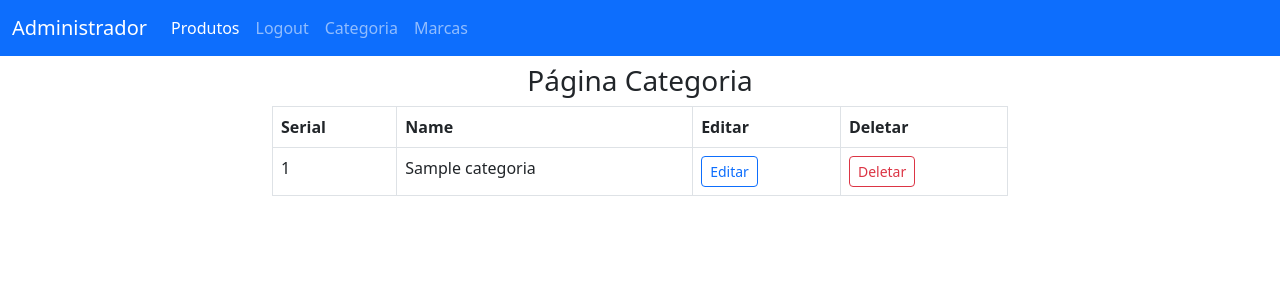
After one commit to MateusdiSousa/loja_python, a Flask app: page /categoria in a window 1280 px wide. The commit adds this page. Shown: the top 300 px of the page. Run offline with Flask 3, Linux system fonts and the light colour scheme; the visitor is signed in with stand-in values (Sample User, id 1); tables that the repository leaves empty hold one stand-in row (values such as "Sample post"); parts of the project's set-up code (start-up, migrations or seed data) failed here and were passed over; some libraries are stand-ins or nearby versions.

Commit message:
feat: edit de categorias e produtos

```diff
--- a/loja/admin/rotas.py
+++ b/loja/admin/rotas.py
@@ -1,7 +1,8 @@
 from flask import render_template, request, url_for, redirect, flash, session
-from loja.produtos.models import Ad_produtos, Marca, Categoria
+from loja.produtos.models import Ad_produtos, Categoria, Marca
 from loja import app, db, photos
-from .forms import RegistrationForm, LoginForm, EditProduto
+from .forms import RegistrationForm, LoginForm
+from ..produtos.forms import Addprodutos
 from .models import user
 from loja import bcrypt
 import os, secrets
@@ -54,6 +55,9 @@ def logout():
 
 @app.route('/delete/produto/<int:id>', methods=['GET', 'POST'])
 def delete_produto(id):
+    if not session.get('email'):
+        flash("Realize o login para acessar a página",'primary')
+        return redirect(url_for('login'))
     produto = Ad_produtos.query.filter_by(id = id).first()
     db.session.delete(produto)
     db.session.commit()
@@ -65,7 +69,7 @@ def edit_produto(id):
         flash("Realize o login para acessar a página",'primary')
         return redirect(url_for('login'))
 
-    form = EditProduto(request.form)
+    form = Addprodutos(request.form)
     marca = Marca.query.all()
     categoria = Categoria.query.all()
     #PEGANDO AS IMAGENS DO FORMS
@@ -95,3 +99,48 @@ def edit_produto(id):
         db.session.commit()
         return redirect(url_for("admin"))
     return render_template('admin/edit.html',produto = produto, form = form, marcas = marca, categorias = categoria, title = 'Edição de Produto')
+
+@app.route('/categoria')
+def categoria():
+    if not session.get('email'):
+        flash("Realize o login para acessar a página",'primary')
+        return redirect(url_for('login'))
+    categoria = Categoria.query.order_by(Categoria.id).all()
+
+    return render_template('admin/marca.html', title='Página Categoria', categorias = categoria)
+
+@app.route('/att_categoria<int:id>', methods=['GET', 'POST'])
+def att_categoria(id):
+    if not session.get("email"):
+        flash("Realize o login para acessar a página",'primary')
+        return redirect(url_for('login'))
+    categoria = Categoria.query.filter_by(id = id).first()
+    if request.method == 'POST':
+        categoria.name = request.form.get('categoria')
+        db.session.commit()
+        flash('A categoria foi atualizada','success')
+        return redirect(url_for('categoria'))
+    return render_template("admin/att_categoria_marca.html", categoria = categoria, )
+
+@app.route('/marcas')
+def marcas():
+    if not session.get('email'):
+        flash("Realize o login para acessar a página",'primary')
+        return redirect(url_for('login'))
+    marcas = Marca.query.order_by(Marca.id).all()
+
+    return render_template('admin/marca.html', title='Página Marcas', marcas = marcas)
+
+@app.route('/att_marca/<int:id>', methods = ['GET', 'POST'])
+def att_marca(id):
+    if not session.get("email"):
+        flash("Realize o login para acessar a página",'primary')
+        return redirect(url_for('login'))
+    marcas =  Marca.query.filter_by(id = id).first()
+    if request.method == 'POST':
+        att_marca = request.form.get('marca')
+        marcas.name = att_marca
+        db.session.commit()
+        flash('A Marca foi atualizada','success')
+        return redirect(url_for('marcas'))
+    return render_template("admin/att_categoria_marca.html",title = 'Atualização de Marca', marcas = marcas )
--- /dev/null
+++ b/loja/templates/admin/marca.html
@@ -0,0 +1,47 @@
+{% extends 'base.html' %}
+
+{% block conteudo %}
+<div class="container">
+    <div class="row">
+        <div class="col-md-2"></div>
+        <div class="col-md-8 mt-2">
+            <h3 style="text-align: center;" >{{title}}</h3>
+            <table class="table table-columns table-hover table-bordered">
+                <thead>
+                    <th>Serial</th>
+                    <th>Name</th>
+
+                    <th>Editar</th>
+                    <th>Deletar</th>
+                </thead>
+
+                <tbody>
+                    {% if marcas %}
+                        {% for marca in marcas %}
+                            <tr>
+                                <td>{{marca.id}}</td>
+                                <td>{{marca.name}}</td>
+                                <td><a class="btn btn-sm btn-outline-primary" href="{{url_for('att_marca', id=marca.id)}}">Editar</a></td>
+                                <td><a class="btn btn-sm btn-outline-danger " href="">Deletar</a></td>
+                            </tr>
+                        {% endfor %}
+                    {% endif %}
+
+                    {% if categorias %}
+                        {% for categoria in categorias %}
+                            <tr>
+                                <td>{{categoria.id}}</td>
+                                <td>{{categoria.name}}</td>
+                                <td><a class="btn btn-sm btn-outline-primary" href="{{url_for('att_categoria', id=categoria.id)}}">Editar</a></td>
+                                <td><a class="btn btn-sm btn-outline-danger " href="">Deletar</a></td>
+                            </tr>
+                        {% endfor %}
+                    {% endif %}
+                </tbody>
+            </table>
+
+
+        </div>
+    </div>
+</div>
+{% endblock conteudo %}
--- a/loja/templates/base.html
+++ b/loja/templates/base.html
@@ -10,15 +10,25 @@
 <body>
     <nav class="navbar navbar-expand-lg navbar-dark bg-primary">
         <div class="container-fluid">
-          <a class="navbar-brand" href="#">Navbar</a>
+          {% if session.get('email') %}
+            <a class="navbar-brand" href="{{url_for('admin')}}">Administrador</a>
+          {% else %}
+            <a class="navbar-brand" href="{{url_for('admin')}}">Loja</a>
+          {% endif %}
           <button class="navbar-toggler" type="button" data-bs-toggle="collapse" data-bs-target="#navbarSupportedContent" aria-controls="navbarSupportedContent" aria-expanded="false" aria-label="Toggle navigation">
             <span class="navbar-toggler-icon"></span>
           </button>
           <div class="collapse navbar-collapse" id="navbarSupportedContent">
             <ul class="navbar-nav me-auto mb-2 mb-lg-0">
+              {% if session.get('email') %}
+              <li class="nav-item">
+                <a class="nav-link active" aria-current="page" href="{{url_for('admin')}}">Produtos</a>
+              </li>
+              {% else %}
               <li class="nav-item">
                 <a class="nav-link active" aria-current="page" href="{{url_for('admin')}}">Home</a>
               </li>
+              {% endif %}
               {% if not session.get("email") %}
                 <li class="nav-item">
                   <a class="nav-link" href="{{url_for('login')}}">Login</a>
@@ -27,10 +37,17 @@
 
                 {% if session.get('email') %}
                   <li class="nav-item">
-                  <a class="nav-link" href="{{url_for('logout')}}">Logout</a>
-                </li>
+                    <a class="nav-link" href="{{url_for('logout')}}">Logout</a>
+                  </li>
+
+                  <li class="nav-item">
+                    <a class="nav-link" href="{{url_for('categoria')}}">Categoria</a>
+                  </li>
+
+                  <li class="nav-item">
+                    <a class="nav-link" href="{{url_for('marcas')}}">Marcas</a>
+                  </li>
                 {% endif %}
-
           </div>
         </div>
       </nav>
```
Also changed, not shown: loja/templates/admin/att_categoria_marca.html (added, +30 -0 lines), loja/templates/admin/index.html (+4 -4 lines), loja/static/images/3c79f0bc699746ca8fb1.jpg (added), loja/static/images/98178bc6ee81c779428b.jpg (added), loja/static/images/f6283195dc73973fde0d.jpg (added), 1 other file.
